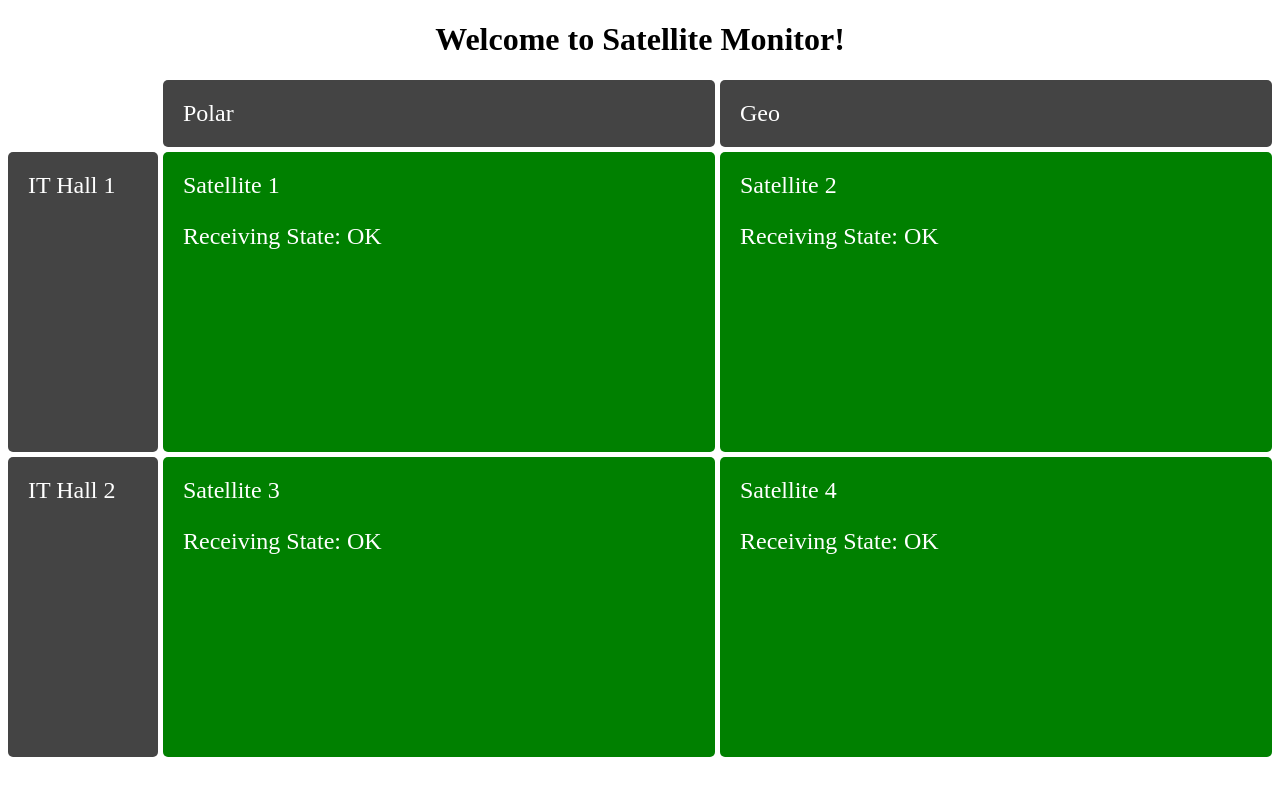
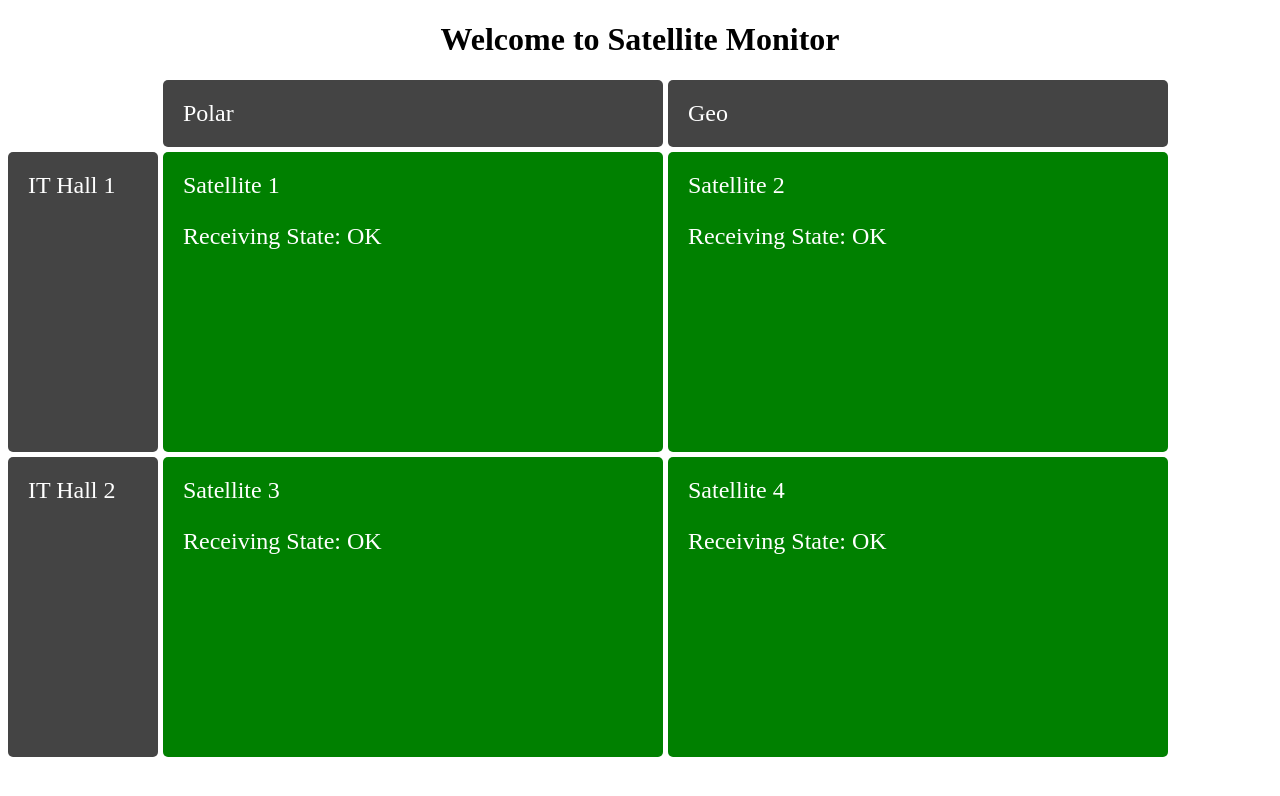
Before and after one commit to apollowebdesigns/satellite-monitor, an Angular app: page / in a window 1280 px wide. Shown: the top 796 px of the page. Built offline with nearby package versions, Linux system fonts and the light colour scheme.

Commit message:
Toggle details and added tests

```diff
--- a/src/app/app.component.css
+++ b/src/app/app.component.css
@@ -1,6 +1,6 @@
 .wrapper {
     display: grid;
-    grid-template-columns: 150px auto auto;
+    grid-template-columns: 150px 500px 500px;
     grid-template-rows: auto 300px 300px;
     grid-gap: 5px;
     background-color: #fff;
--- a/src/app/app.component.html
+++ b/src/app/app.component.html
@@ -1,7 +1,7 @@
 <!--The content below is only a placeholder and can be replaced.-->
 <div style="text-align:center">
   <h1>
-    Welcome to {{ title }}!
+    Welcome to {{ title }}
   </h1>
 </div>
 <div class="wrapper">
@@ -9,21 +9,45 @@
   <div class="box satLabel">Polar</div>
   <div class="box satLabel">Geo</div>
   <div class="box hallLabel">IT Hall 1</div>
-  <div class="box sat1" [ngClass]="'statusUP'">
+  <div class="box sat1" [ngClass]="'statusUP'" (click)="onSelect(0)">
     {{satInfo[0].name}}
-    <p>Receiving State: {{satInfo[0].status}}</p>
+    <div *ngIf="!satBox[0]">
+      <p>Receiving State: {{satInfo[0].status}}</p>
   </div>
-  <div class="box sat2" [ngClass]="'statusUP'">
+    <div *ngIf="satBox[0]">
+      <p>Receiving Detail: {{satInfo[0].details}}</p>
+      <p>Last Signal: {{satInfo[0].lastConnect}}</p>
+    </div>
+  </div>
+  <div class="box sat2" [ngClass]="'statusUP'" (click)="onSelect(1)">
     {{satInfo[1].name}}
-    <p>Receiving State: {{satInfo[1].status}}</p>
+    <div *ngIf="!satBox[1]">
+      <p>Receiving State: {{satInfo[1].status}}</p>
+    </div>
+    <div *ngIf="satBox[1]">
+      <p>Receiving Detail: {{satInfo[1].details}}</p>
+      <p>Receiving Detail: {{satInfo[1].lastConnect}}</p>
+    </div>
   </div>
   <div class="box hallLabel">IT Hall 2</div>
-  <div class="box sat3" [ngClass]="'statusUP'">
+  <div class="box sat3" [ngClass]="'statusUP'" (click)="onSelect(2)">
     {{satInfo[2].name}}
-    <p>Receiving State: {{satInfo[2].status}}</p>
+    <div *ngIf="!satBox[2]">
+      <p>Receiving State: {{satInfo[2].status}}</p>
+    </div>
+    <div *ngIf="satBox[2]">
+      <p>Receiving Detail: {{satInfo[2].details}}</p>
+      <p>Receiving Detail: {{satInfo[2].lastConnect}}</p>
+    </div>
   </div>
-  <div class="box sat4" [ngClass]="'statusUP'">
+  <div class="box sat4" [ngClass]="'statusUP'" (click)="onSelect(3)">
     {{satInfo[3].name}}
-    <p>Receiving State: {{satInfo[3].status}}</p>
+    <div *ngIf="!satBox[3]">
+      <p>Receiving State: {{satInfo[3].status}}</p>
+    </div>
+    <div *ngIf="satBox[3]">
+      <p>Receiving Detail: {{satInfo[3].details}}</p>
+      <p>Receiving Detail: {{satInfo[3].lastConnect}}</p>
+    </div>
   </div>
 </div>
--- a/src/app/app.component.ts
+++ b/src/app/app.component.ts
@@ -1,5 +1,6 @@
 import { Component } from '@angular/core';
 import { SATINFO} from './satellite-info';
+import {Satellite} from "./satellite";
 
 @Component({
   selector: 'app-root',
@@ -9,4 +10,12 @@ import { SATINFO} from './satellite-info';
 export class AppComponent {
   title = 'Satellite Monitor';
   satInfo = SATINFO;
+
+  satBox = [
+   false,false,false,false
+  ];
+
+  onSelect(satId): void {
+    this.satBox[satId] = !this.satBox[satId];
+  }
 }
--- a/src/app/satellite-info.ts
+++ b/src/app/satellite-info.ts
@@ -4,8 +4,8 @@
 import { Satellite } from './satellite';
 
 export const SATINFO: Satellite[] = [
-    { id: 1, name: 'Satellite 1', details: '', lastConnect:'', status:'OK'},
-    { id: 2, name: 'Satellite 2', details: '', lastConnect:'', status:'OK'},
-    { id: 3, name: 'Satellite 3', details: '', lastConnect:'', status:'OK'},
-    { id: 4, name: 'Satellite 4', details: '', lastConnect:'', status:'OK'}
+    { id: 1, name: 'Satellite 1', details: 'details', lastConnect:'2018-04-5T13:45:00z', status:'OK'},
+    { id: 2, name: 'Satellite 2', details: 'details', lastConnect:'2018-04-5T13:45:00z', status:'OK'},
+    { id: 3, name: 'Satellite 3', details: 'details', lastConnect:'2018-04-5T13:45:00z', status:'OK'},
+    { id: 4, name: 'Satellite 4', details: 'details', lastConnect:'2018-04-5T13:45:00z', status:'OK'}
 ];
```
Also changed, not shown: karma.conf.js (+16 -4 lines), 1 other file (tests, documents, lock files or other folders).
